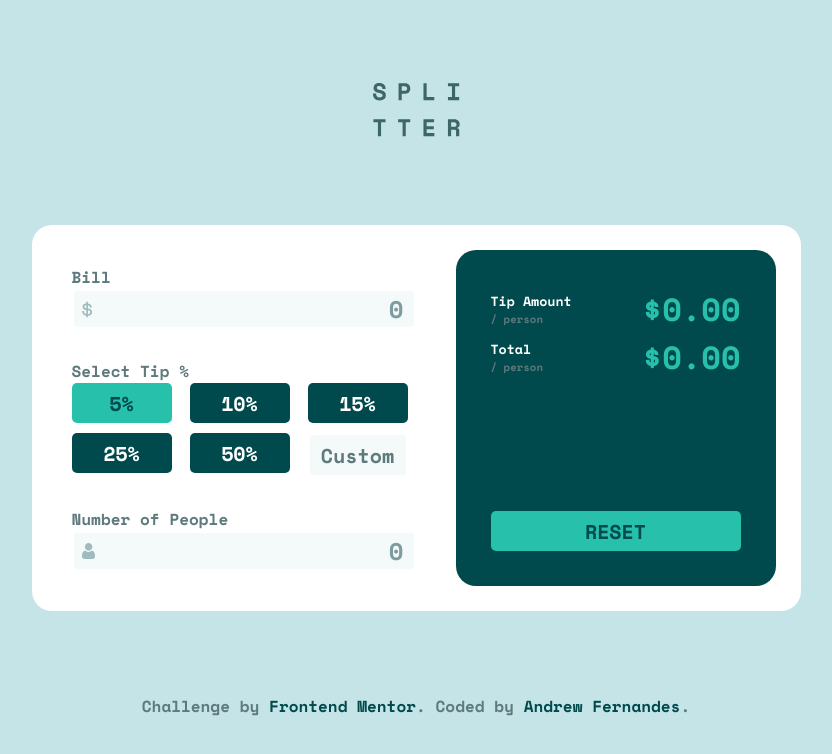
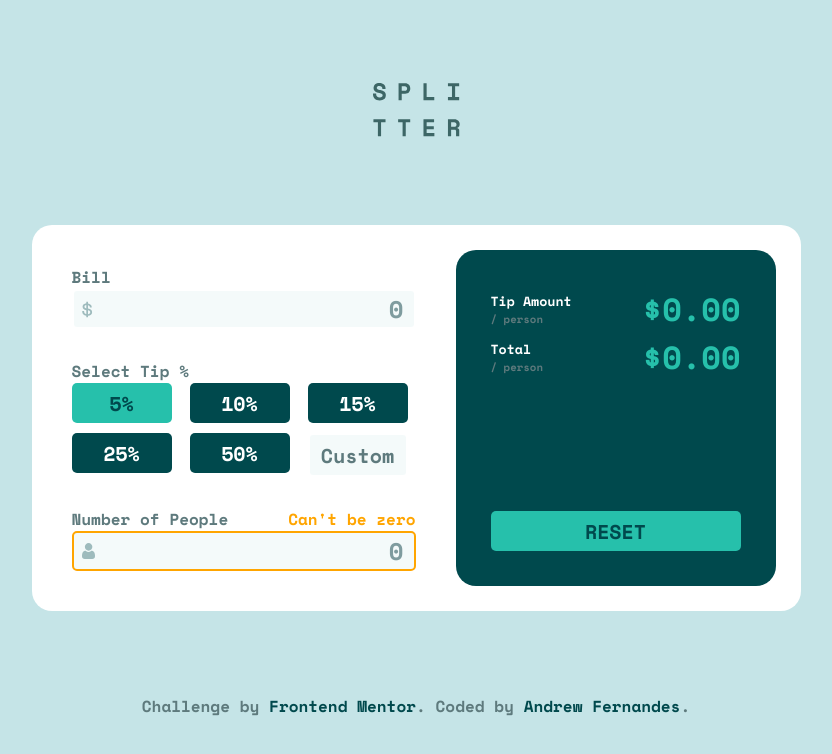
Before and after one commit to andrew8gmf/tip-calculator-app, an Angular app: page / in a window 1280 px wide. Both pictures are taken after a click on the button "5%". Shown: the top 754 px of the page, without its empty margins (224-1056 px from the left). Built offline with nearby package versions, Linux system fonts and the light colour scheme.

Commit message:
feat: add warning when number of people is zero

```diff
--- a/src/app/home/home.component.html
+++ b/src/app/home/home.component.html
@@ -23,10 +23,13 @@
                 </div>
             </div>
             <div class="main__card__options__people">
-                <label class="main__card__options__people__title" for="people">Number of People</label>
+                <div class="main__card__options__people__label">
+                    <label class="main__card__options__people__label__title" for="people">Number of People</label>
+                    <label class="main__card__options__people__label__title" for="people" [ngClass]="isZero ? 'visible' : 'hidden' ">Can't be zero</label>
+                </div>
                 <div class="main__card__options__people__container">
                     <img class="main__card__options__people__container__icon" src="assets/icon-person.svg" alt="Person">
-                    <input class="main__card__options__people__container__input" id="people" type="number" placeholder="0" (keyup)="onPeople($event)" [(ngModel)]="peopleInputValue">
+                    <input class="main__card__options__people__container__input" id="people" type="number" placeholder="0" (keyup)="onPeople($event)" [(ngModel)]="peopleInputValue" [ngClass]="{'warning': isZero}">
                 </div>
             </div>
         </div>
--- a/src/app/home/home.component.scss
+++ b/src/app/home/home.component.scss
@@ -32,8 +32,18 @@
                 display: flex;
                 flex-direction: column;
 
-                &__title {
-                    margin: 0;
+                &__label {
+                    display: flex;
+                    flex-direction: row;
+                    justify-content: space-between;
+
+                    .hidden {
+                        display: none;
+                    }
+
+                    .visible {
+                        color: orange;
+                    }
                 }
 
                 &__container {
@@ -65,6 +75,7 @@
                         }
 
                         &:hover {
+                            border: 2px solid var(--cyan-strong);
                             cursor: pointer;
                         }
 
@@ -79,6 +90,10 @@
                         &[type=number] {
                             -moz-appearance: textfield;
                         }
+                    }
+
+                    .warning {
+                        border: 2px solid orange;
                     }
                 }
             }
--- a/src/app/home/home.component.ts
+++ b/src/app/home/home.component.ts
@@ -10,13 +10,15 @@ export class HomeComponent implements OnInit {
 
   billValue: number = 0;
   tipValue: number = 0;
-  peopleValue: number = 1;
+  peopleValue: number = 0;
   amount: number = 0;
   total: number = 0;
 
   billInputValue:any = '';
   tipInputValue:any = '';
   peopleInputValue:any = '';
+
+  isZero: boolean = false;
 
   constructor() { }
 
@@ -44,14 +46,16 @@ export class HomeComponent implements OnInit {
   }
 
   calculator() {
+    this.isZero = false;
+    if (this.peopleValue == 0) {
+      return this.isZero = true;
+    }
+
     this.amount = this.billValue * this.tipValue / this.peopleValue;
     if (!isFinite(this.amount)) {
       this.amount = 0;
     }
 
-    if (this.peopleValue == 0) {
-      this.peopleValue = 1;
-    }
     this.total = this.billValue / this.peopleValue + this.amount;
 
     return this.amount, this.total;
@@ -60,7 +64,7 @@ export class HomeComponent implements OnInit {
   reset() {
     this.billValue = 0;
     this.tipValue = 0;
-    this.peopleValue = 1;
+    this.peopleValue = 0;
     this.amount = 0;
     this.total = 0;
 
```
